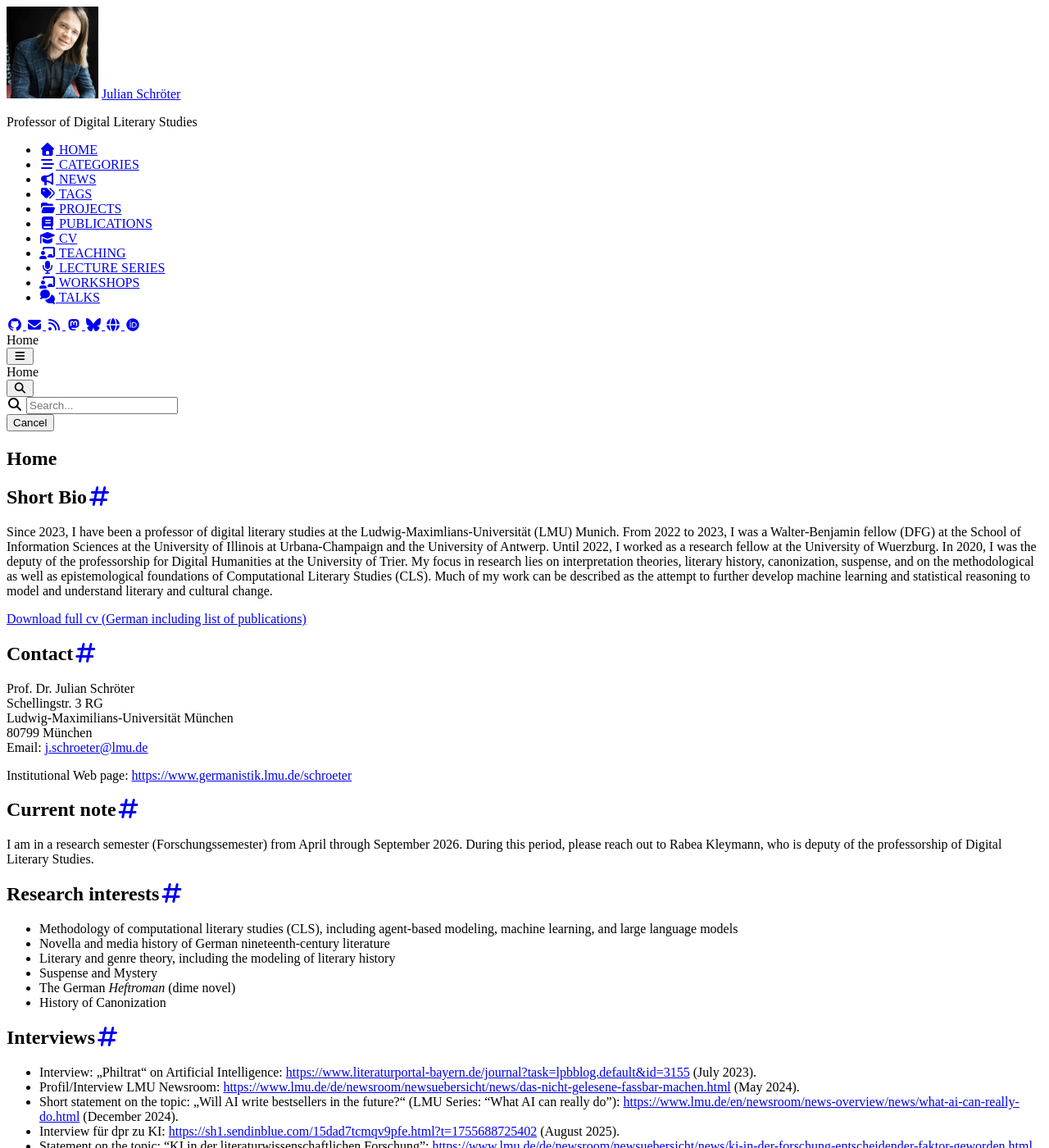
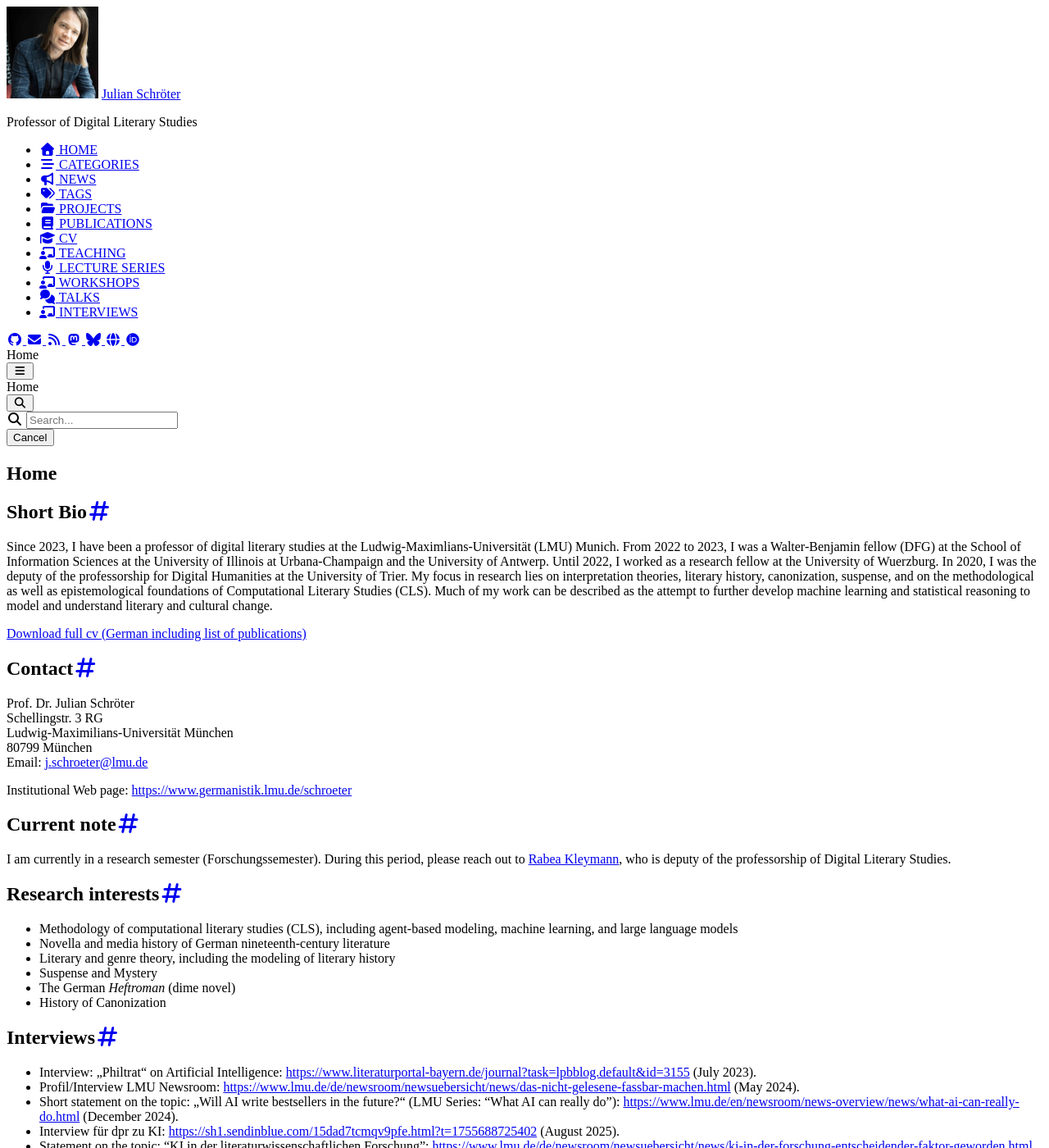
Before and after one commit to julianschroeter/julianschroeter.github.io, a Jekyll site: the page built from index.md, in a window 1280 px wide and 1400 px high. Shown: the whole window at 82% size. Built offline with Jekyll 4.4.1, drawn with Linux system fonts in a browser that asks for light colours; cached includes are drawn as plain includes; nearby versions of some CDN libraries.

Commit message:
interviews

```diff
--- a/index.md
+++ b/index.md
@@ -22,7 +22,7 @@
 
 ## Current note
 
-I am in a research semester (Forschungssemester) from April through September 2026. During this period, please reach out to Rabea Kleymann, who is deputy of the professorship of Digital Literary Studies.
+I am currently in a research semester (Forschungssemester). During this period, please reach out to [Rabea Kleymann](https://www.sprachlit.lmu.de/germanistik/de/personenverzeichnis/kontaktseite/rabea-kleymann-b648c13b.html), who is deputy of the professorship of Digital Literary Studies.
 
 
 ## Research interests
```
Also changed, not shown: _tabs/interviews.md (added, +14 -0 lines), _tabs/publications.md (+0 -2 lines).
